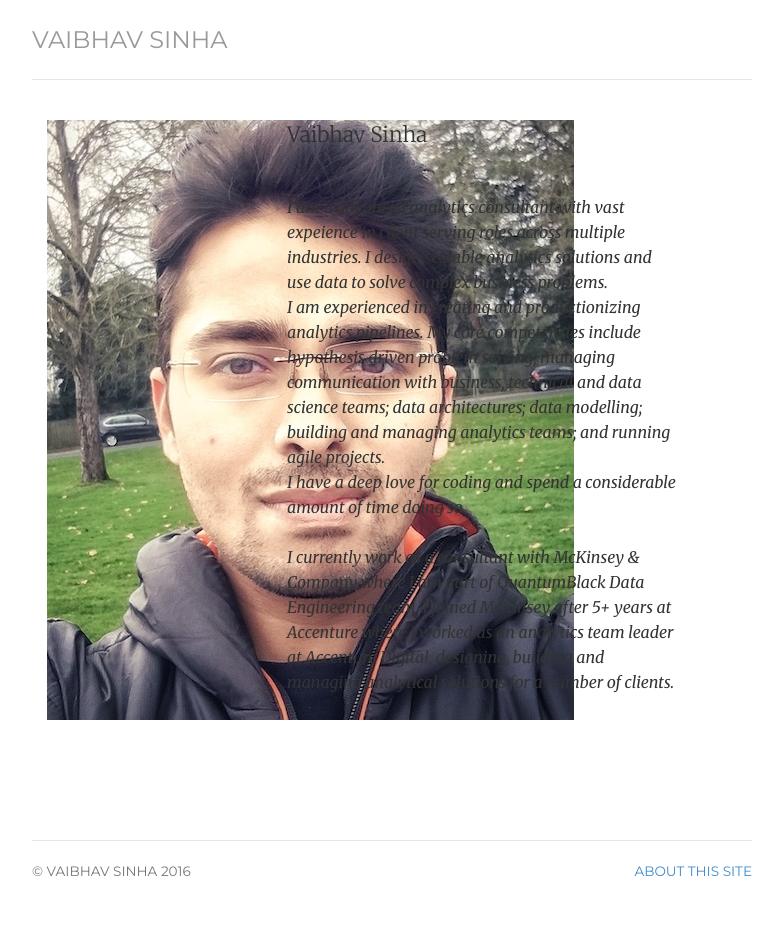
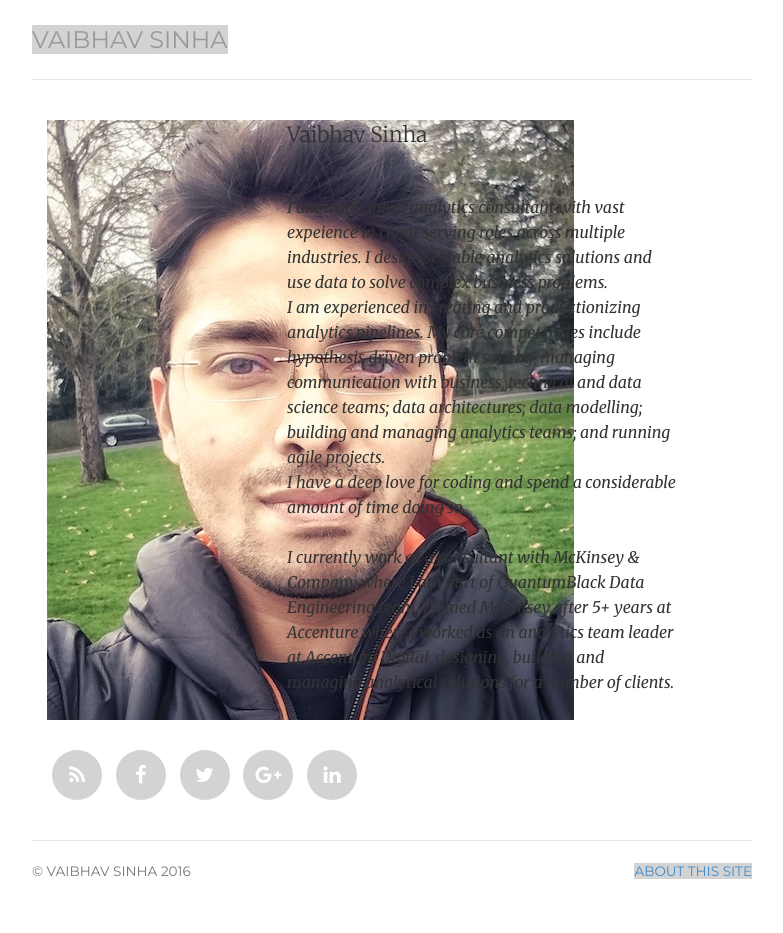
Before and after one commit to sinhav/sinhav.github.io, a Jekyll site: the page built from index.html, in a window 1280 px wide. Shown: the whole page, without its empty margins (248-1031 px from the left). Built offline with Jekyll 4.4.1, drawn with Linux system fonts in a browser that asks for light colours; nearby versions of some CDN libraries.

Commit message:
Update style.css

```diff
--- a/css/style.css
+++ b/css/style.css
@@ -175,3 +175,7 @@
 	-ms-transition: all 0.8s;
 	transition: all 0.8s;
 }
+
+a {
+ background-color: #D3D3D3;
+}
```
